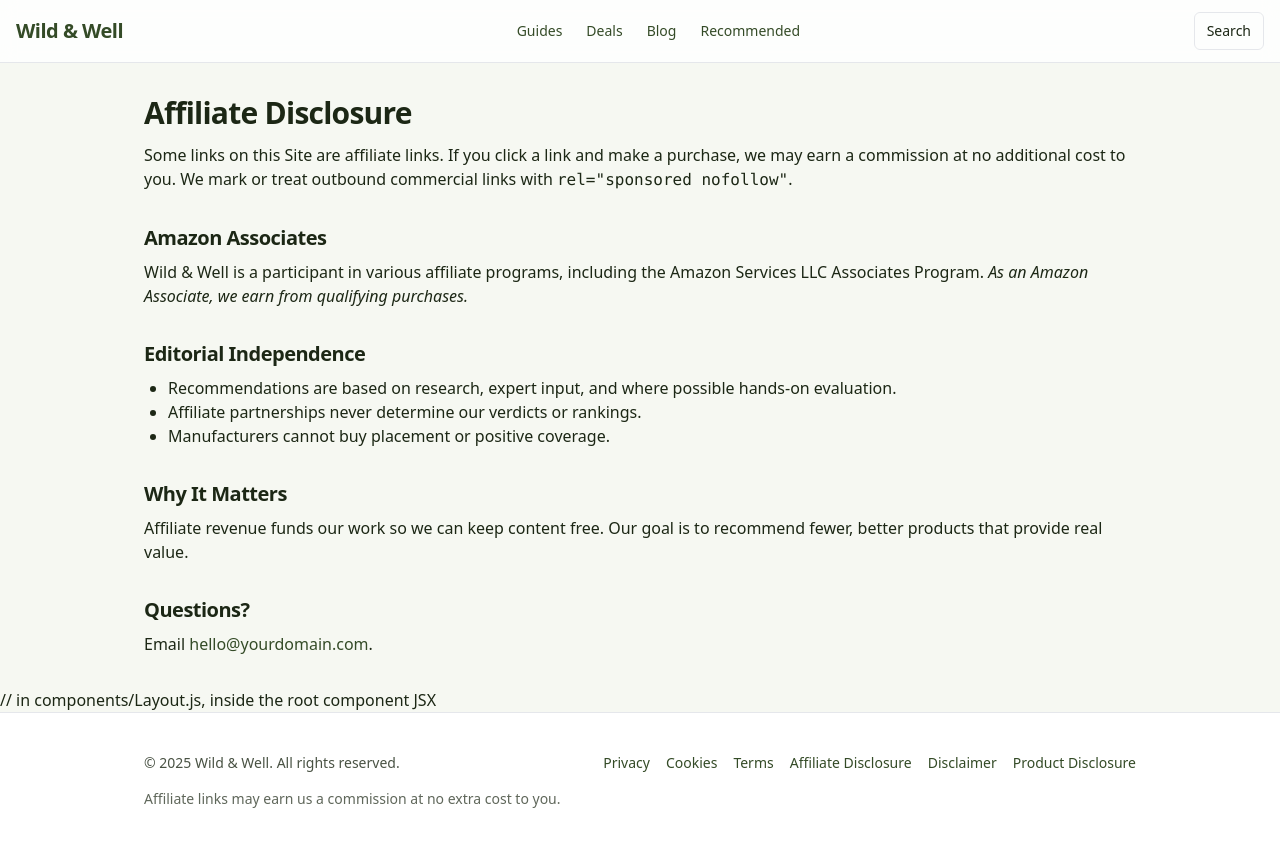
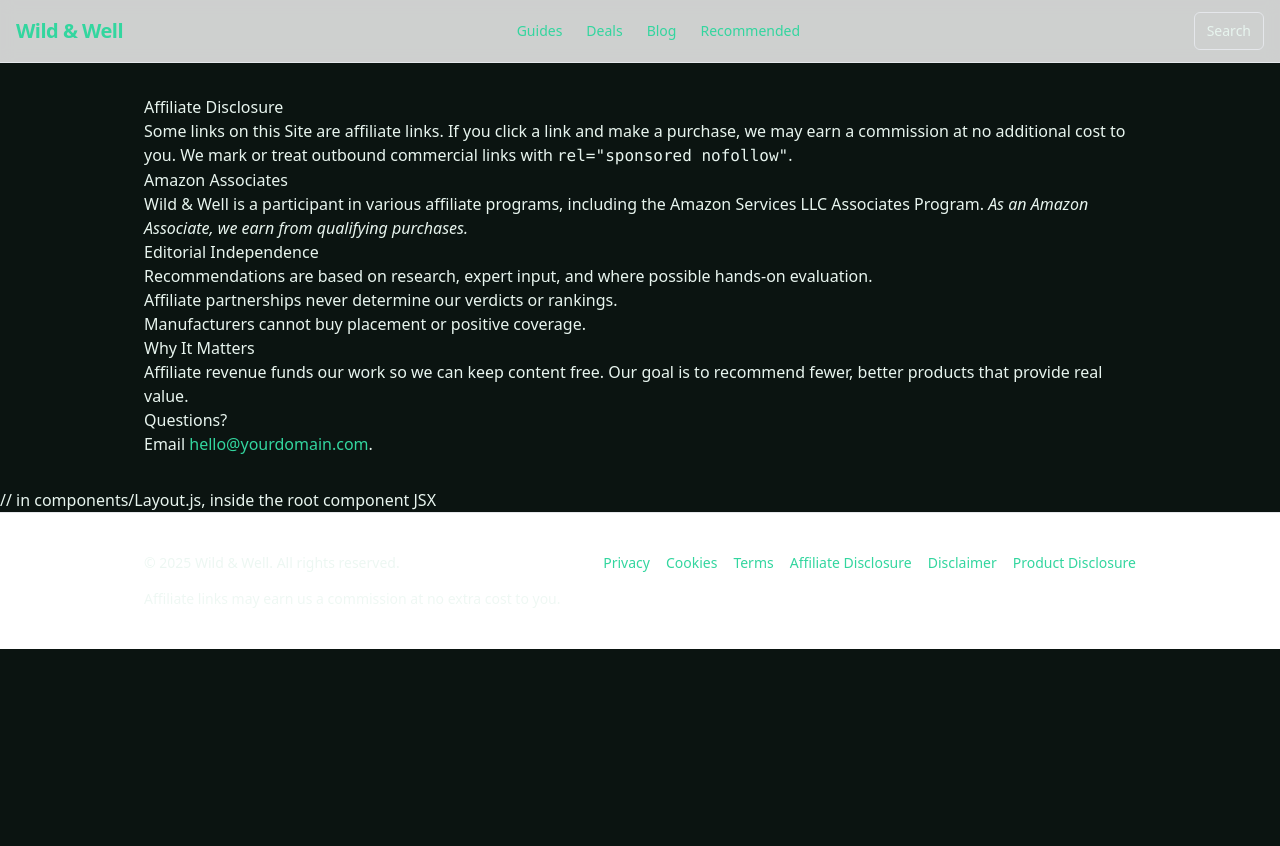
Before and after one commit to dariosandison/Eco---Holistic, a Next.js app: page /affiliate-disclosure in a window 1280 px wide. Shown: the top 846 px of the page. After the commit the page ends 800 px from the top, so only its background shows below. Built offline with nearby package versions, Linux system fonts and the light colour scheme.

Commit message:
Update globals.css

```diff
--- a/styles/globals.css
+++ b/styles/globals.css
@@ -2,36 +2,15 @@
 @tailwind components;
 @tailwind utilities;
 
-/* Color tokens */
-:root{
-  --olive-25:#f6f8f2;
-  --olive-50:#eef4e6;
-  --olive-100:#e3edd4;
-  --olive-200:#d2e1b6;
-  --olive-300:#c1d699;
-  --olive-800:#344b27;
-  --olive-900:#27381e;
-  --olive-950:#1c2715;
+/* Optional: simple brand tokens so the existing design has colors */
+:root {
+  --bg: #0b1411;
+  --fg: #e8f5ef;
+  --muted: #9fb6ad;
+  --accent: #33d69f;
 }
-
-@layer base{
-  html { scroll-behavior: smooth; }
-  body { @apply bg-[var(--olive-25)] text-[var(--olive-950)] antialiased; }
-  a { @apply text-olive-800 underline-offset-2 hover:underline; }
-  h1 { @apply text-3xl font-semibold tracking-tight mb-3; }
-  h2 { @apply text-xl font-semibold tracking-tight mt-8 mb-2; }
-  ul { @apply list-disc pl-6; }
+html, body {
+  background: var(--bg);
+  color: var(--fg);
 }
-
-/* Tailwind color shortcuts */
-@layer utilities{
-  .bg-olive-25{ background-color: var(--olive-25); }
-  .bg-olive-50{ background-color: var(--olive-50); }
-  .text-olive-950{ color: var(--olive-950); }
-  .text-olive-900\/80{ color: color-mix(in oklab, var(--olive-900) 80%, transparent); }
-  .text-olive-800{ color: var(--olive-800); }
-  .border-olive-200{ border-color: var(--olive-200); }
-  .border-olive-300{ border-color: var(--olive-300); }
-  .hover\:bg-olive-100:hover{ background-color: #eaf1dd; }
-  .hover\:text-olive-800:hover{ color: var(--olive-800); }
-}
+a { color: var(--accent); }
```
